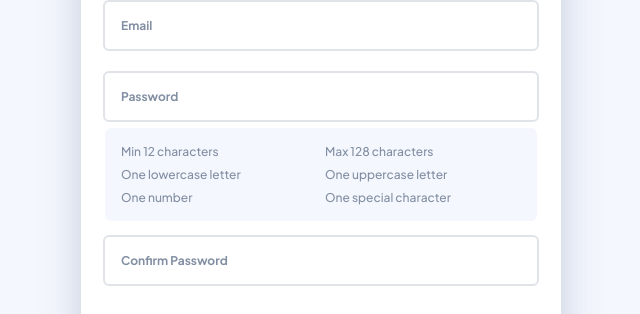
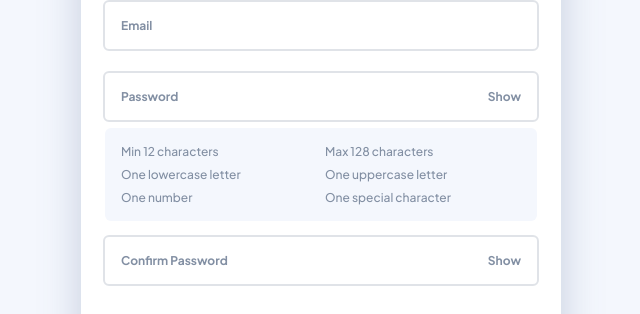
Before and after one commit to CodingWithJiro/frontend-mentor-kanban-task-management-web-app, a Next.js app: page /sign-up in a window 1280 px wide. Shown: the part 285-599 px from the top of the page, without its empty margins (319-959 px from the left). Built offline with nearby package versions, Linux system fonts and the light colour scheme; no server answers.

Commit message:
feat(auth): add password visibility toggle to sign-up page

```diff
--- a/src/components/auth/sign-up-form.tsx
+++ b/src/components/auth/sign-up-form.tsx
@@ -26,14 +26,6 @@ interface InputField {
 }
 
 type Errors = Partial<Record<FormField, string>>;
-
-const inputFields: InputField[] = [
-  { name: 'name', label: 'Name', type: 'text' },
-  { name: 'username', label: 'Username', type: 'text' },
-  { name: 'email', label: 'Email', type: 'email' },
-  { name: 'password', label: 'Password', type: 'password' },
-  { name: 'confirmPassword', label: 'Confirm Password', type: 'password' },
-];
 
 const passwordRules = [
   {
@@ -71,6 +63,10 @@ export default function SignUpForm() {
     confirmPassword: '',
   });
   const [errors, setErrors] = useState<Errors>({});
+  const [passwordVisibility, setPasswordVisibility] = useState({
+    password: false,
+    confirmPassword: false,
+  });
 
   const updateConfirmPasswordError = (isSamePassword: boolean) => {
     const errorMessage = !isSamePassword
@@ -192,6 +188,27 @@ export default function SignUpForm() {
       console.error('Registration failed', error);
     }
   };
+  const handlePasswordVisibilityToggle = (
+    field: 'password' | 'confirmPassword',
+  ) => {
+    setPasswordVisibility((prev) => ({ ...prev, [field]: !prev[field] }));
+  };
+
+  const inputFields: InputField[] = [
+    { name: 'name', label: 'Name', type: 'text' },
+    { name: 'username', label: 'Username', type: 'text' },
+    { name: 'email', label: 'Email', type: 'email' },
+    {
+      name: 'password',
+      label: 'Password',
+      type: `${passwordVisibility.password ? 'text' : 'password'}`,
+    },
+    {
+      name: 'confirmPassword',
+      label: 'Confirm Password',
+      type: `${passwordVisibility.confirmPassword ? 'text' : 'password'}`,
+    },
+  ];
 
   return (
     <form
@@ -209,6 +226,7 @@ export default function SignUpForm() {
           const errorMessage = errors[name];
           const isError = !!errorMessage;
           const isPasswordInput = name === 'password';
+          const isConfirmPasswordInput = name === 'confirmPassword';
           return (
             <li key={name} className="relative">
               <input
@@ -242,6 +260,7 @@ export default function SignUpForm() {
               )}
 
               {isPasswordInput && (
+                <>
                   <ul className="bg-background mx-auto mt-2 -mb-2 grid grid-cols-2 items-center gap-x-2 gap-y-2 rounded-md p-4 transition-colors">
                     {passwordRules.map(({ errorMessage, rule }) => {
                       const isSatisfied =
@@ -261,6 +280,26 @@ export default function SignUpForm() {
                       );
                     })}
                   </ul>
+                  <button
+                    type="button"
+                    onClick={() => handlePasswordVisibilityToggle('password')}
+                    className="text-heading-s text-medium-gray hover:bg-background hover:text-main-purple focus-visible:outline-main-purple focus-visible:text-main-purple absolute top-3 right-2 cursor-pointer rounded-full px-2 py-1 font-bold outline-transparent transition-colors focus-visible:outline-2 focus-visible:outline-offset-4"
+                  >
+                    {passwordVisibility.password ? 'Hide' : 'Show'}
+                  </button>
+                </>
+              )}
+
+              {isConfirmPasswordInput && (
+                <button
+                  type="button"
+                  onClick={() =>
+                    handlePasswordVisibilityToggle('confirmPassword')
+                  }
+                  className="text-heading-s text-medium-gray hover:bg-background hover:text-main-purple focus-visible:outline-main-purple focus-visible:text-main-purple absolute top-3 right-2 cursor-pointer rounded-full px-2 py-1 font-bold outline-transparent transition-colors focus-visible:outline-2 focus-visible:outline-offset-4"
+                >
+                  {passwordVisibility.confirmPassword ? 'Hide' : 'Show'}
+                </button>
               )}
             </li>
           );
```
Lines whose indentation alone changed are shown as unchanged.
